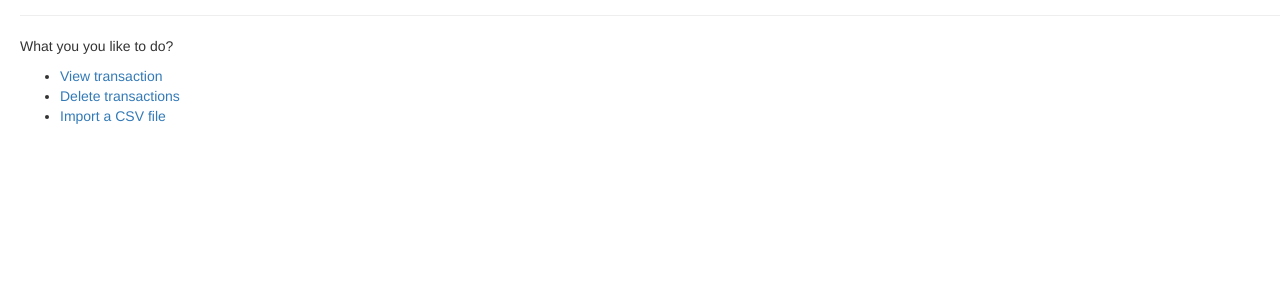
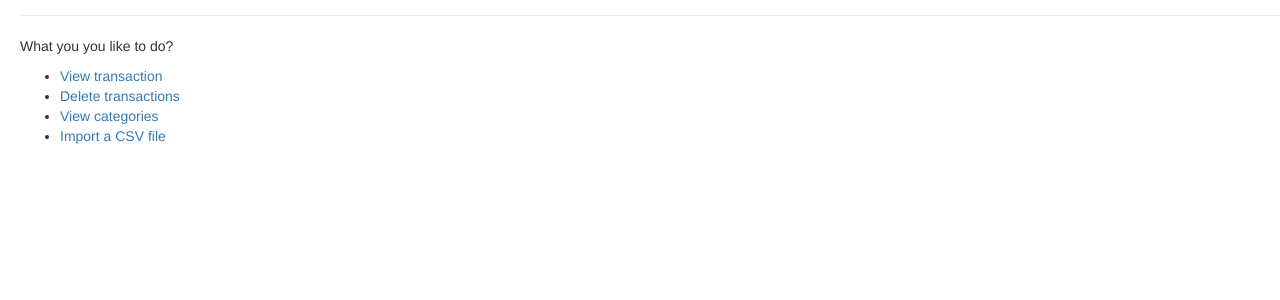
Before and after one commit to Zen-CODE/zenprojects, a Django app: page /budget/ in a window 1280 px wide. Shown: the part 188-488 px from the top of the page. Run offline with Django 3.2, Linux system fonts and the light colour scheme; some libraries are stand-ins or nearby versions.

Commit message:
Added link to list categories

```diff
--- a/python/django/capiccount/budget/templates/index.html
+++ b/python/django/capiccount/budget/templates/index.html
@@ -7,6 +7,7 @@
 <ul>
     <li><a href="view_transactions">View transaction</a></li>
     <li><a href="delete">Delete transactions</a></li>
+    <li><a href="{% url "budget:category_list" %}">View categories</a></li>
     <li><a href="import_csv">Import a CSV file</a></li>
 </ul>
 {% endblock %}
```
